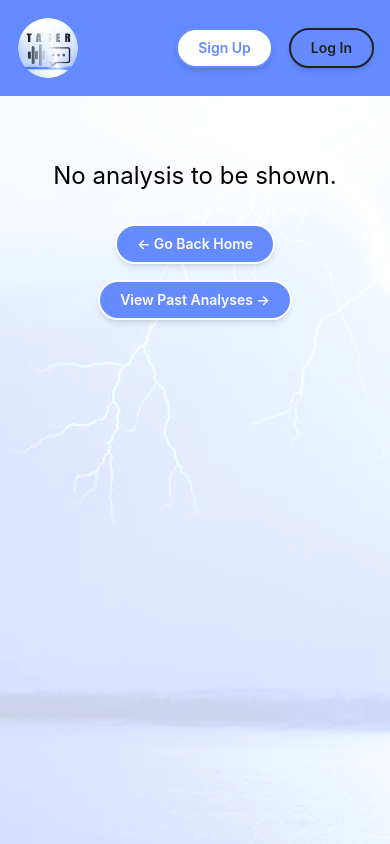
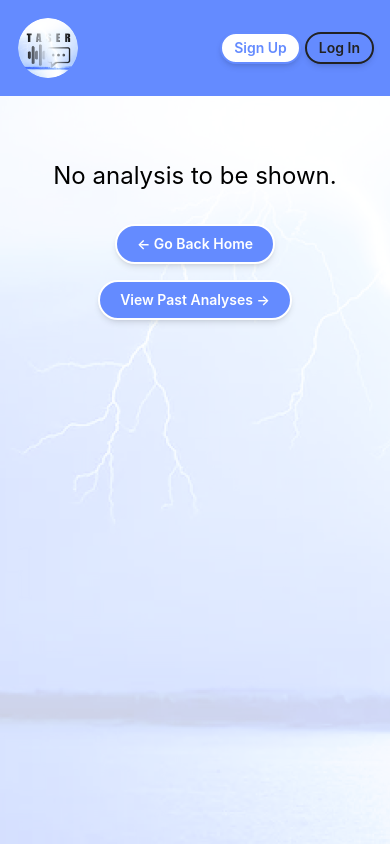
Before and after one commit to SimonAnastasov/TASER, a React (Create React App) app in the folder frontend/: page /analysis in a window 390 px wide. Built offline with nearby package versions, Linux system fonts and the light colour scheme.

Commit message:
Frontend: On results page add button to ask for improving of analysis

```diff
--- a/frontend/src/components/homepage/Homepage.jsx
+++ b/frontend/src/components/homepage/Homepage.jsx
@@ -7,7 +7,6 @@ import { INFO_FREE_VERSION } from '../../utils/infoTexts'
 
 const Homepage = () => {
     const account = useSelector(state => state?.account)
-    console.log(account)
 
     return (
         <div className="px-6 lg:px-0">
--- a/frontend/src/components/results/ResultsPage.jsx
+++ b/frontend/src/components/results/ResultsPage.jsx
@@ -1,4 +1,4 @@
-import React, { useState } from 'react'
+import React, { useEffect, useState } from 'react'
 import { useDispatch, useSelector } from 'react-redux'
 
 import GlobalAnalysisResults from './GlobalAnalysisResults'
@@ -6,7 +6,7 @@ import SegmentBySegmentAnalysisResults from './SegmentBySegmentAnalysisResults'
 import ToggleShownAnalysis from './ToggleShownAnalysis'
 
 import InfoButton from '../utils/InfoButton'
-import { INFO_RESULTS_PAGE } from '../../utils/infoTexts'
+import { INFO_IMPROVE_THIS_ANALYSIS, INFO_RESULTS_PAGE } from '../../utils/infoTexts'
 import { useNavigate } from 'react-router-dom'
 import { setAnalysisReview } from '../../redux/reducers/analysisResultSlice'
 import { getCookie } from '../../utils/functions/cookies'
@@ -30,13 +30,26 @@ const ResultsPage = () => {
 
     const account = useSelector(state => state?.account)
 
+    // Get approximation on price for improving analysis
+    const dataSize = new TextEncoder().encode(JSON.stringify(analysis)).length;
+    const priceCoefficient = 0.0001;
+    const priceForImproving = (dataSize * priceCoefficient).toFixed(2);
+
     return (
         <div className="px-6 lg:px-0">
             {analysisResult && Object.keys(analysisResult).length > 0 ? (
                 <>
-                    <div className="mb-12">
+                    <div className="mb-6">
                         <p className="--small-text text-center">Filename:</p>
                         <p className="heading--6 text-center">{analysis.filename}</p>
+                    </div>
+
+                    <div className="mb-16 w-fit mx-auto flex items-center gap-4">
+                        <div className="hidden">
+                            <InfoButton infoText={INFO_IMPROVE_THIS_ANALYSIS.replace(/\[\[\[PRICE\]\]\]/g, priceForImproving)}/>
+                        </div>
+                        <button className="--button button--success">Improve This Analysis</button>
+                        <InfoButton infoText={INFO_IMPROVE_THIS_ANALYSIS.replace(/\[\[\[PRICE\]\]\]/g, priceForImproving)}/>
                     </div>
 
                     <div className="mb-8 lg:mb-16 w-fit mx-auto text-sm lg:text-lg">
--- a/frontend/src/components/shared/Header.jsx
+++ b/frontend/src/components/shared/Header.jsx
@@ -18,21 +18,22 @@ const Header = () => {
 
     return (
         <header className="absolute inset-0 bottom-auto bg-primary text-white py-4 px-4 lg:px-16 flex justify-between items-center">
-            <div>
+            <div className="flex-shrink-0">
                 <Link to="/">
                     <img src="/images/logo.png" alt="TASER LOGO" className="object-contain w-16 h-16 lg:w-20 lg:h-20 rounded-full hover:border-white"/>
                 </Link>
             </div>
-            <div className="flex gap-4">
+            <div className="flex gap-1 lg:gap-4">
                 {account?.loggedIn ? (
                     <>
-                        <Link to="/history" className="--button button--primary-inverted">History</Link>
-                        <button className="--button button--dark-inverted" onClick={handleLogOut}>Log Out</button>
+                        <Link to="/get-paid" className="break-all text-center flex justify-center items-center --button-small button--primary-inverted">Get Paid</Link>
+                        <Link to="/history" className="break-all text-center flex justify-center items-center --button-small button--primary-inverted">History</Link>
+                        <button className="break-all text-center flex justify-center items-center --button-small button--dark-inverted" onClick={handleLogOut}>Log Out</button>
                     </>
                 ) : (
                     <>
-                        <Link to="/signup" className="--button button--primary-inverted">Sign Up</Link>
-                        <Link to="/login" className="--button button--dark-inverted">Log In</Link>
+                        <Link to="/signup" className="break-all text-center flex justify-center items-center --button-small button--primary-inverted">Sign Up</Link>
+                        <Link to="/login" className="break-all text-center flex justify-center items-center --button-small button--dark-inverted">Log In</Link>
                     </>
                 )}
             </div>
--- a/frontend/src/index.css
+++ b/frontend/src/index.css
@@ -19,6 +19,10 @@ code {
 /* Define buttons */
 .--button {
   @apply block py-2 lg:py-3 px-5 lg:px-8 rounded-full transition-all duration-300 shadow-md text-sm lg:text-base font-semibold;
+}
+
+.--button-small {
+  @apply block py-1 lg:py-2 px-3 lg:px-5 rounded-full transition-all duration-300 shadow-md text-sm lg:text-base font-semibold;
 }
 
 .button--primary {
--- a/frontend/src/utils/infoTexts.js
+++ b/frontend/src/utils/infoTexts.js
@@ -33,3 +33,14 @@ export const INFO_RESULTS_PAGE = `
 
     All of the information boxes below are scrollable when the output is large.
 `
+
+// Payments
+export const INFO_IMPROVE_THIS_ANALYSIS = `
+    You can improve this analysis by giving it to other human users to manually analyse and improve it for you. <br/><br/>
+
+    We'll find the people automatically for you, so you don't have to worry about that. <br/><br/>
+
+    <hr/> <br/>
+
+    This particular analysis will cost you approximately $[[[PRICE]]] to improve.
+`
```
